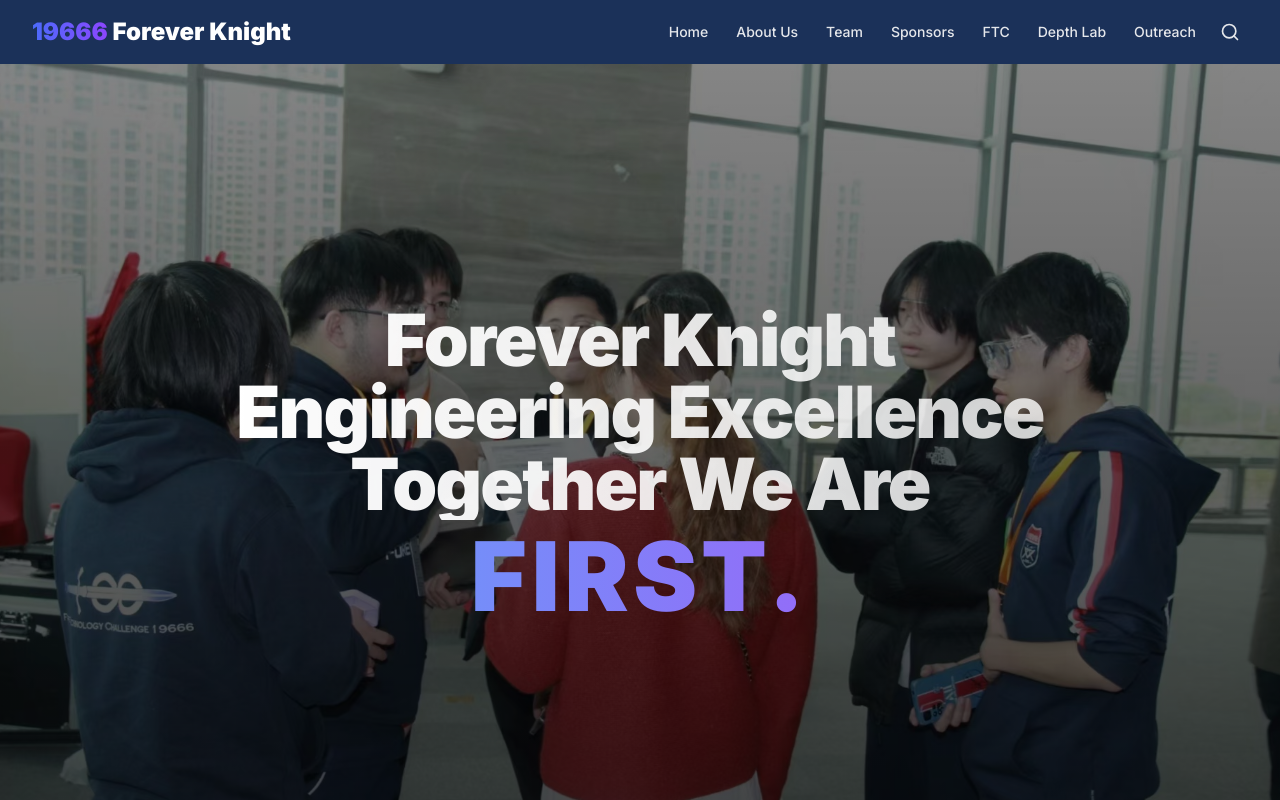
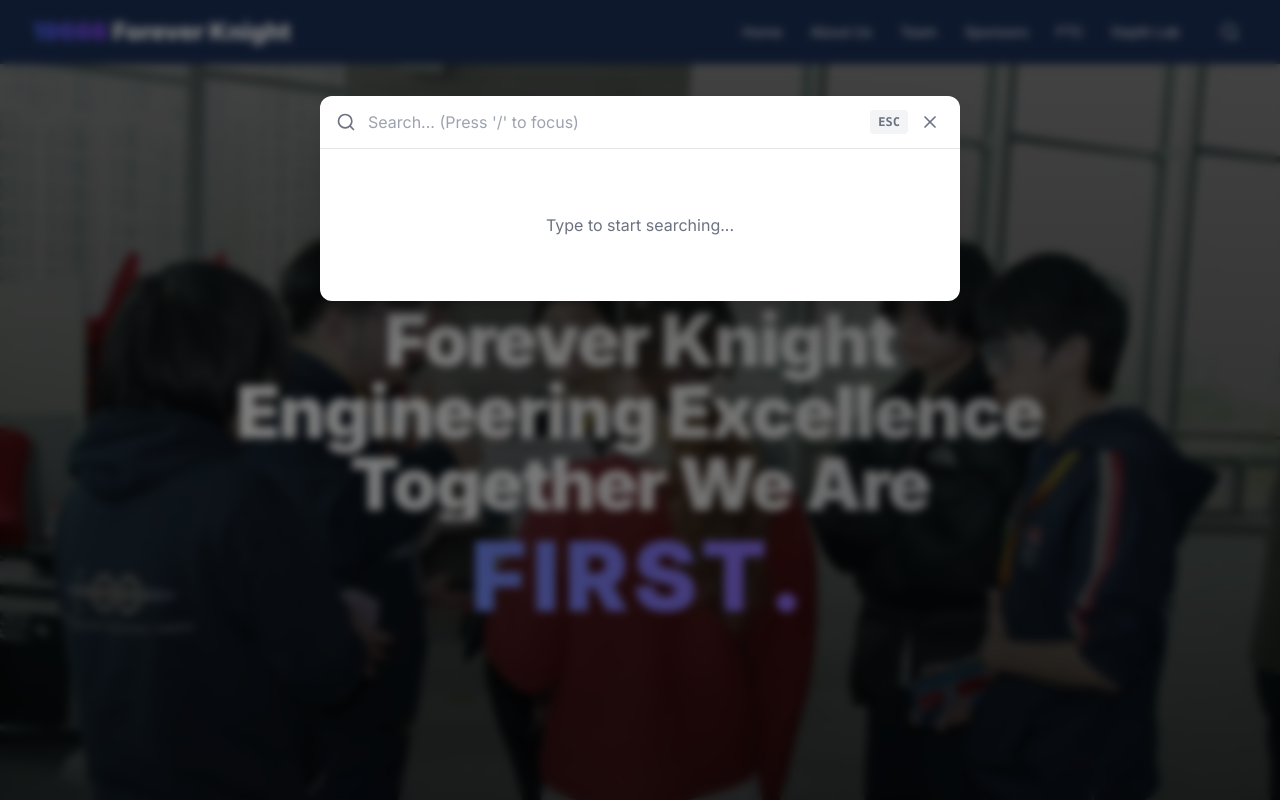
Before and after one commit to Tomywang999/ftc19666-website, a Next.js app: page / in a window 1280 px wide. Both pictures are taken after a click on the button "Search". Shown: the top 800 px of the page. Built offline with nearby package versions, Linux system fonts and the light colour scheme.

Commit message:
12.1final

```diff
--- a/app/page.tsx
+++ b/app/page.tsx
@@ -69,7 +69,7 @@
         </div>
       </section>
 
-      <section className="bg-[#1B3159] text-white py-16">
+      {/* <section className="bg-[#1B3159] text-white py-16">
         <div className="max-w-7xl mx-auto px-4">
           <div className="grid md:grid-cols-2 gap-12">
             <div className="text-center md:text-left">
@@ -90,7 +90,7 @@
             </div>
           </div>
         </div>
-      </section>
+      </section> */}
     </>
   )
 }
--- a/app/sponsors/page.tsx
+++ b/app/sponsors/page.tsx
@@ -169,12 +169,12 @@
                       </li>
                     ))}
                   </ul>
-                  <button className="w-full bg-[#1B3159] text-white px-6 py-4 rounded-lg
+                  {/* <button className="w-full bg-[#1B3159] text-white px-6 py-4 rounded-lg
                                    inline-flex items-center justify-center gap-2
                                    hover:bg-[#2B4F81] transition-colors
                                    font-semibold text-lg">
                     Become a Sponsor <ArrowRight className="h-5 w-5" />
-                  </button>
+                  </button> */}
                 </div>
               </div>
             ))}
@@ -183,7 +183,7 @@
       </section>
 
       {/* Contact CTA - Updated styling */}
-      <section className="max-w-7xl mx-auto px-4 py-24 text-center">
+      {/* <section className="max-w-7xl mx-auto px-4 py-24 text-center">
         <h2 className="text-3xl font-bold mb-6">Interested in Supporting Our Team?</h2>
         <p className="text-gray-600 mb-10 max-w-2xl mx-auto text-lg">
           We welcome the opportunity to discuss how your organization can partner with Team 19666
@@ -194,7 +194,7 @@
                          transition-colors text-lg font-semibold">
           Contact Us <ArrowRight className="h-6 w-6" />
         </button>
-      </section>
+      </section> */}
     </>
   )
 }
--- /dev/null
+++ b/components/features/Search.tsx
@@ -0,0 +1,127 @@
+'use client'
+
+import { useState, useEffect, useRef } from 'react'
+import { Search as SearchIcon, X } from 'lucide-react'
+import { useRouter } from 'next/navigation'
+import { searchContent, type SearchResult } from '@/lib/search'
+
+export function Search() {
+  const [isOpen, setIsOpen] = useState(false)
+  const [query, setQuery] = useState('')
+  const [results, setResults] = useState<SearchResult[]>([])
+  const searchRef = useRef<HTMLDivElement>(null)
+  const inputRef = useRef<HTMLInputElement>(null)
+  const router = useRouter()
+
+  useEffect(() => {
+    const handleKeyPress = (e: KeyboardEvent) => {
+      if (e.key === 'k' && (e.metaKey || e.ctrlKey)) {
+        e.preventDefault()
+        setIsOpen(true)
+      }
+      if (e.key === 'Escape') {
+        setIsOpen(false)
+      }
+    }
+
+    document.addEventListener('keydown', handleKeyPress)
+    return () => document.removeEventListener('keydown', handleKeyPress)
+  }, [])
+
+  useEffect(() => {
+    const handleClickOutside = (event: MouseEvent) => {
+      if (searchRef.current && !searchRef.current.contains(event.target as Node)) {
+        setIsOpen(false)
+      }
+    }
+
+    document.addEventListener('mousedown', handleClickOutside)
+    return () => document.removeEventListener('mousedown', handleClickOutside)
+  }, [])
+
+  useEffect(() => {
+    if (isOpen) {
+      inputRef.current?.focus()
+    }
+  }, [isOpen])
+
+  useEffect(() => {
+    const results = searchContent(query)
+    setResults(results)
+  }, [query])
+
+  const handleSelect = (href: string) => {
+    setIsOpen(false)
+    setQuery('')
+    router.push(href)
+  }
+
+  return (
+    <div ref={searchRef}>
+      <button
+        onClick={() => setIsOpen(true)}
+        className="ml-4 p-2 text-gray-200 hover:text-white hover:bg-white/10 rounded-md transition-colors"
+        aria-label="Search"
+      >
+        <SearchIcon className="h-5 w-5" />
+      </button>
+
+      {isOpen && (
+        <div className="fixed inset-0 bg-black/50 backdrop-blur-sm z-50">
+          <div className="fixed inset-x-0 top-20 max-w-2xl mx-auto p-4">
+            <div className="bg-white rounded-xl shadow-2xl">
+              <div className="flex items-center px-4 py-3 border-b">
+                <SearchIcon className="h-5 w-5 text-gray-500" />
+                <input
+                  ref={inputRef}
+                  type="text"
+                  placeholder="Search... (Press '/' to focus)"
+                  className="flex-1 ml-3 outline-none text-gray-700"
+                  value={query}
+                  onChange={(e) => setQuery(e.target.value)}
+                />
+                <kbd className="hidden md:inline-block px-2 py-1 text-xs font-semibold text-gray-500 bg-gray-100 rounded">
+                  ESC
+                </kbd>
+                <button
+                  onClick={() => setIsOpen(false)}
+                  className="p-1 ml-2 hover:bg-gray-100 rounded-md"
+                >
+                  <X className="h-5 w-5 text-gray-500" />
+                </button>
+              </div>
+
+              <div className="py-4 px-2 max-h-[60vh] overflow-y-auto">
+                {results.map((result, index) => (
+                  <button
+                    key={index}
+                    className="w-full text-left px-4 py-3 hover:bg-gray-50 rounded-lg"
+                    onClick={() => handleSelect(result.href)}
+                  >
+                    <div className="flex items-center justify-between">
+                      <h3 className="font-medium text-gray-900">{result.title}</h3>
+                      <span className="text-sm text-gray-500">{result.category}</span>
+                    </div>
+                    <p className="text-sm text-gray-600 mt-1">{result.description}</p>
+                  </button>
+                ))}
+
+                {query && results.length === 0 && (
+                  <div className="py-12 text-center text-gray-500">
+                    No results found for "{query}"
+                  </div>
+                )}
+
+                {!query && (
+                  <div className="py-12 text-center text-gray-500">
+                    Type to start searching...
+                  </div>
+                )}
+              </div>
+            </div>
+          </div>
+        </div>
+      )}
+    </div>
+  )
+}
--- a/components/layout/Navbar.tsx
+++ b/components/layout/Navbar.tsx
@@ -4,6 +4,7 @@
 import Link from 'next/link'
 import { Search, Menu, X } from 'lucide-react'
 import { cn } from '@/lib/utils'
+import { Search as SearchComponent } from '@/components/features/Search'
 
 const navItems = [
   { label: 'Home', href: '/' },
@@ -12,7 +13,7 @@
   { label: 'Sponsors', href: '/sponsors' },
   { label: 'FTC', href: '/ftc' },
   { label: 'Depth Lab', href: '/depth-lab' },
-  { label: 'Outreach', href: '/outreach' },
+  // { label: 'Outreach', href: '/outreach' },
 ]
 
 export function Navbar() {
@@ -55,9 +56,7 @@
                 {item.label}
               </Link>
             ))}
-            <button className="ml-4 p-2 text-gray-200 hover:text-white hover:bg-white/10 rounded-md transition-colors">
-              <Search className="h-5 w-5" />
-            </button>
+            <SearchComponent />
           </div>
 
           <div className="md:hidden flex items-center">
--- /dev/null
+++ b/lib/search.ts
@@ -0,0 +1,79 @@
+export interface SearchResult {
+  title: string
+  description: string
+  href: string
+  category: string
+  content?: string
+}
+
+export const searchableContent: SearchResult[] = [
+  {
+    title: 'Home',
+    description: 'Welcome to Forever Knight Robotics',
+    href: '/',
+    category: 'Main',
+    content: 'FTC robotics team community outreach STEM education innovation engineering'
+  },
+  {
+    title: 'About Us',
+    description: 'Learn about our mission and values',
+    href: '/about-us',
+    category: 'Main',
+    content: 'Innovation Collaboration Impact Years of Excellence National Champions STEM education robotics program community values mission'
+  },
+  {
+    title: 'Team',
+    description: 'Meet our dedicated team members',
+    href: '/team',
+    category: 'Team',
+    content: 'Active Members Subteams leadership engineering programming mechanical design outreach marketing'
+  },
+  {
+    title: 'FTC Program',
+    description: 'Our FIRST Tech Challenge journey',
+    href: '/ftc',
+    category: 'Programs',
+    content: 'CENTERSTAGE POWERPLAY FREIGHT FRENZY robotics competition achievements awards technical excellence engineering design manufacturing control systems'
+  },
+  {
+    title: 'Depth Lab',
+    description: 'Community platform for FTC teams',
+    href: '/depth-lab',
+    category: 'Resources',
+    content: 'collaboration knowledge sharing resources community platform tutorials guides technical documentation open source projects'
+  },
+  {
+    title: 'Sponsors',
+    description: 'Partner with our team',
+    href: '/sponsors',
+    category: 'Support',
+    content: 'sponsorship partnership support funding robotics education STEM development innovation community impact'
+  }
+]
+
+export function searchContent(query: string): SearchResult[] {
+  const searchTerms = query.toLowerCase().split(' ').filter(term => term.length > 0)
+
+  if (searchTerms.length === 0) return []
+
+  return searchableContent.filter(item => {
+    const searchableText = [
+      item.title,
+      item.description,
+      item.content,
+      item.category
+    ].join(' ').toLowerCase()
+
+    return searchTerms.every(term => searchableText.includes(term))
+  }).sort((a, b) => {
+    // Prioritize title matches
+    const aTitle = a.title.toLowerCase()
+    const bTitle = b.title.toLowerCase()
+    const queryInATitle = searchTerms.some(term => aTitle.includes(term))
+    const queryInBTitle = searchTerms.some(term => bTitle.includes(term))
+
+    if (queryInATitle && !queryInBTitle) return -1
+    if (!queryInATitle && queryInBTitle) return 1
+    return 0
+  })
+}
```
Also changed, not shown: 1 other file (tests, documents, lock files or other folders).
